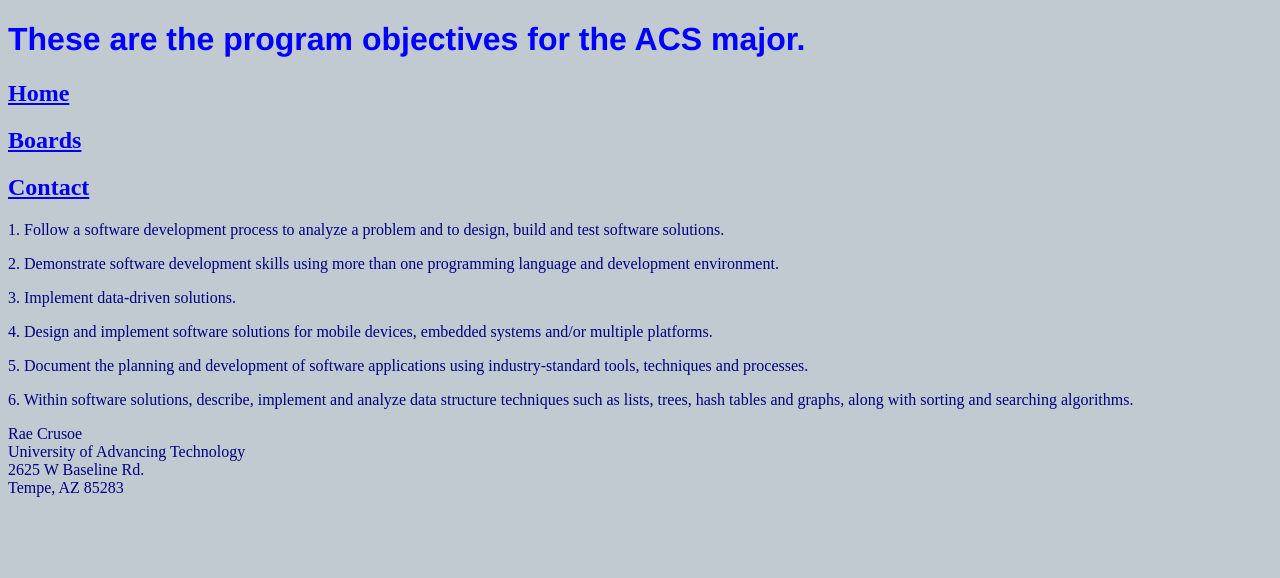
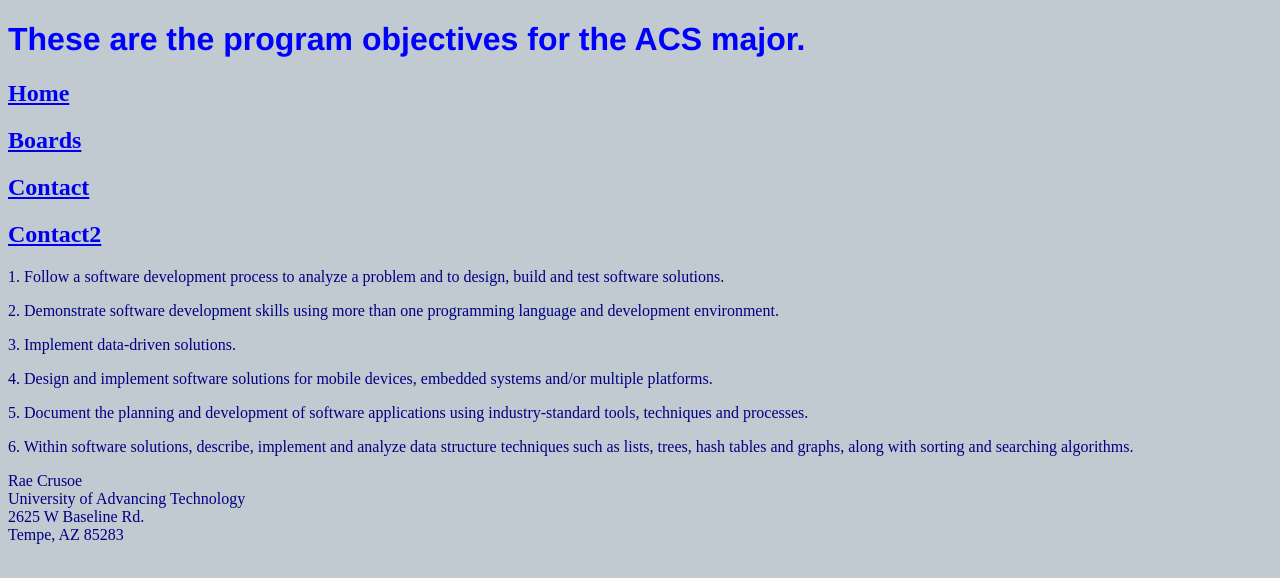
Before and after one commit to mantarae-22/csc102-1, a plain HTML site: page boards.html in a window 1280 px wide. Drawn offline with Linux system fonts and the light colour scheme.

Commit message:
Update boards.html

```diff
--- a/boards.html
+++ b/boards.html
@@ -19,6 +19,7 @@
         <h2><a href="./index.html">Home</a></h2>
         <h2><a href="./boards.html">Boards</a></h2>
         <h2><a href="./contact.html">Contact</a></h2>
+        <h2><a href="./contact2.html">Contact2</a></h2>
     </nav>
 
     <!-- Here is our page content. These are the program objectives for
```
